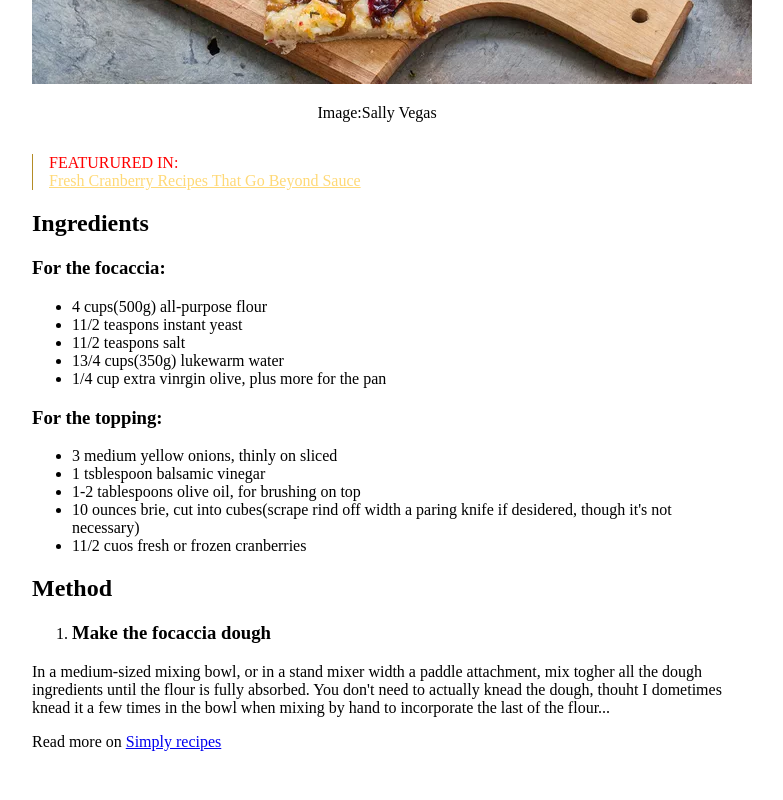
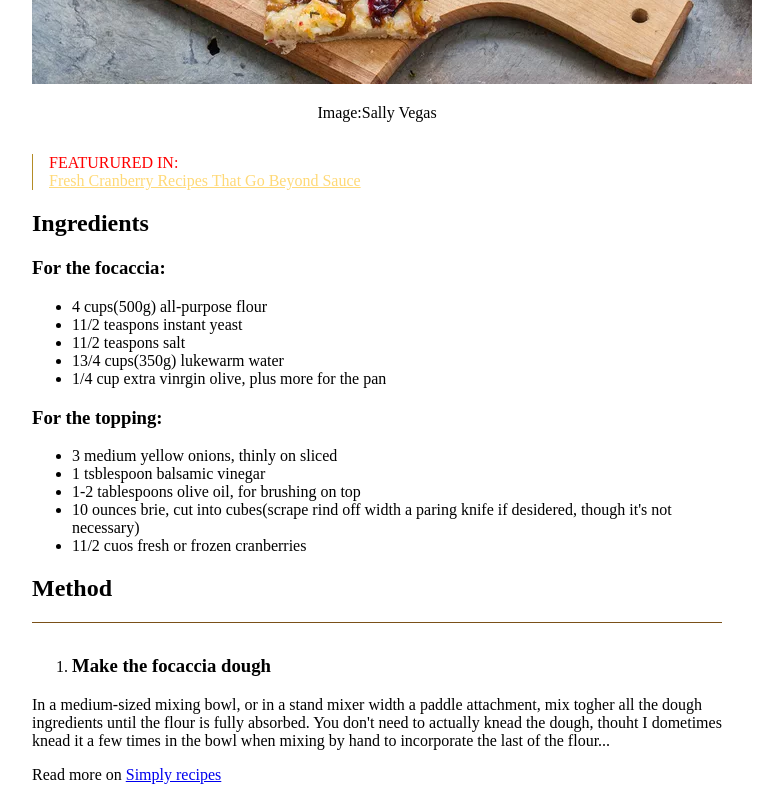
Before and after one commit to GT8681/U1W1D3, a plain HTML site: page index.html in a window 1280 px wide. Shown: the part 804-1604 px from the top of the page, without its empty margins (263-1046 px from the left). Before the commit the page ends 1571 px from the top, so only its background shows below. Drawn offline with Linux system fonts and the light colour scheme.

Commit message:
bordo inferiore

```diff
--- a/assets/style.css
+++ b/assets/style.css
@@ -50,3 +50,7 @@
   header{
     text-align: center;
   }
+  .metodo{
+       border-bottom: 1px solid rgb(122, 80, 24);
+       margin-bottom: 2rem;
+  }
--- a/index.html
+++ b/index.html
@@ -60,7 +60,11 @@
     <li>11/2 cuos fresh or frozen cranberries</li>
 </ul>
 </div>
+
+       <section>
+       <div class="metodo">
         <h2>Method</h2>
+        </div>
         <ol>
             <li>
                <h3>Make the focaccia dough</h3>
@@ -81,6 +85,8 @@
 <footer style="text-align: left;">
         <p>Read more on <a href="https://www.simplyrecipes.com/">Simply recipes</a></p>
 </footer>
+
+</section>
 </main>
 
 </body>
```
